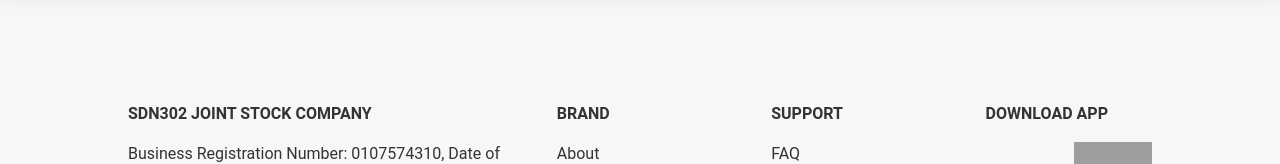
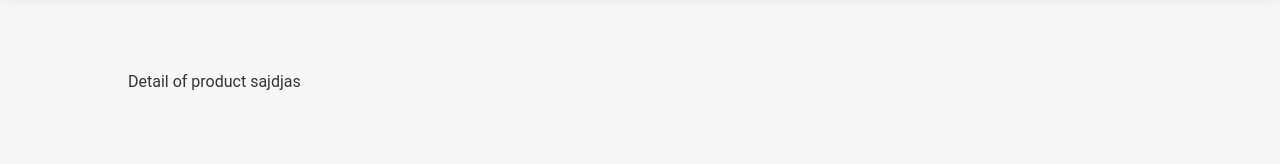
Before and after one commit to SDN302-Ecommercer-System/ecommercer-system-fe, a React (Vite) app: page /product/sajdjas in a window 1280 px wide. Shown: the part 120-284 px from the top of the page. Built offline with nearby package versions, Linux system fonts and the light colour scheme; grey boxes are pictures that could not be loaded.

Commit message:
fix: pm2 name

```diff
--- a/src/components/pages/ProductDetail.jsx
+++ b/src/components/pages/ProductDetail.jsx
@@ -6,7 +6,7 @@ const ProductDetail = () => {
   return (
     <MainLayout>
       <div>
-
+        <h1>Detail of product {id}</h1>
       </div>
     </MainLayout>
   )
```
